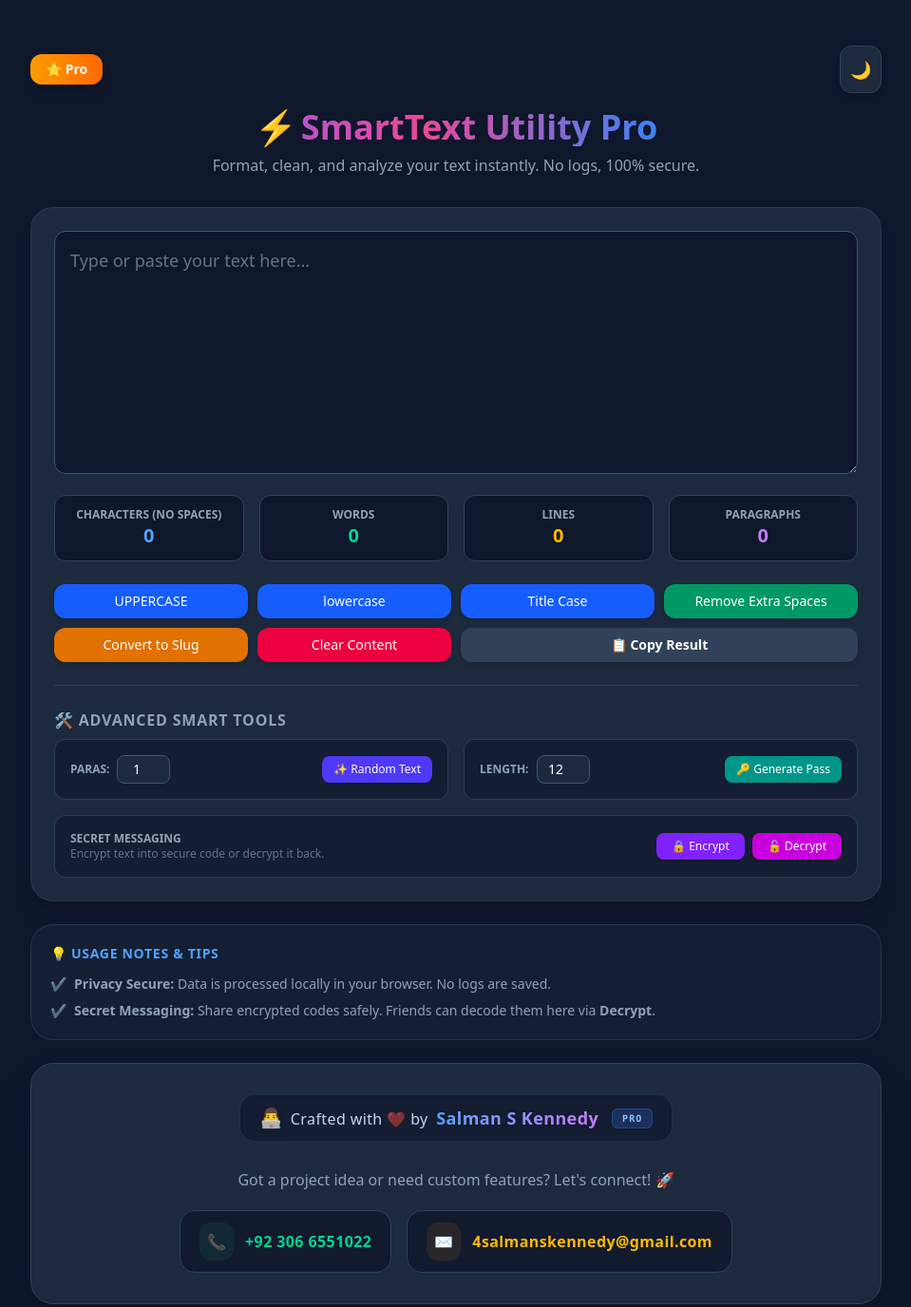
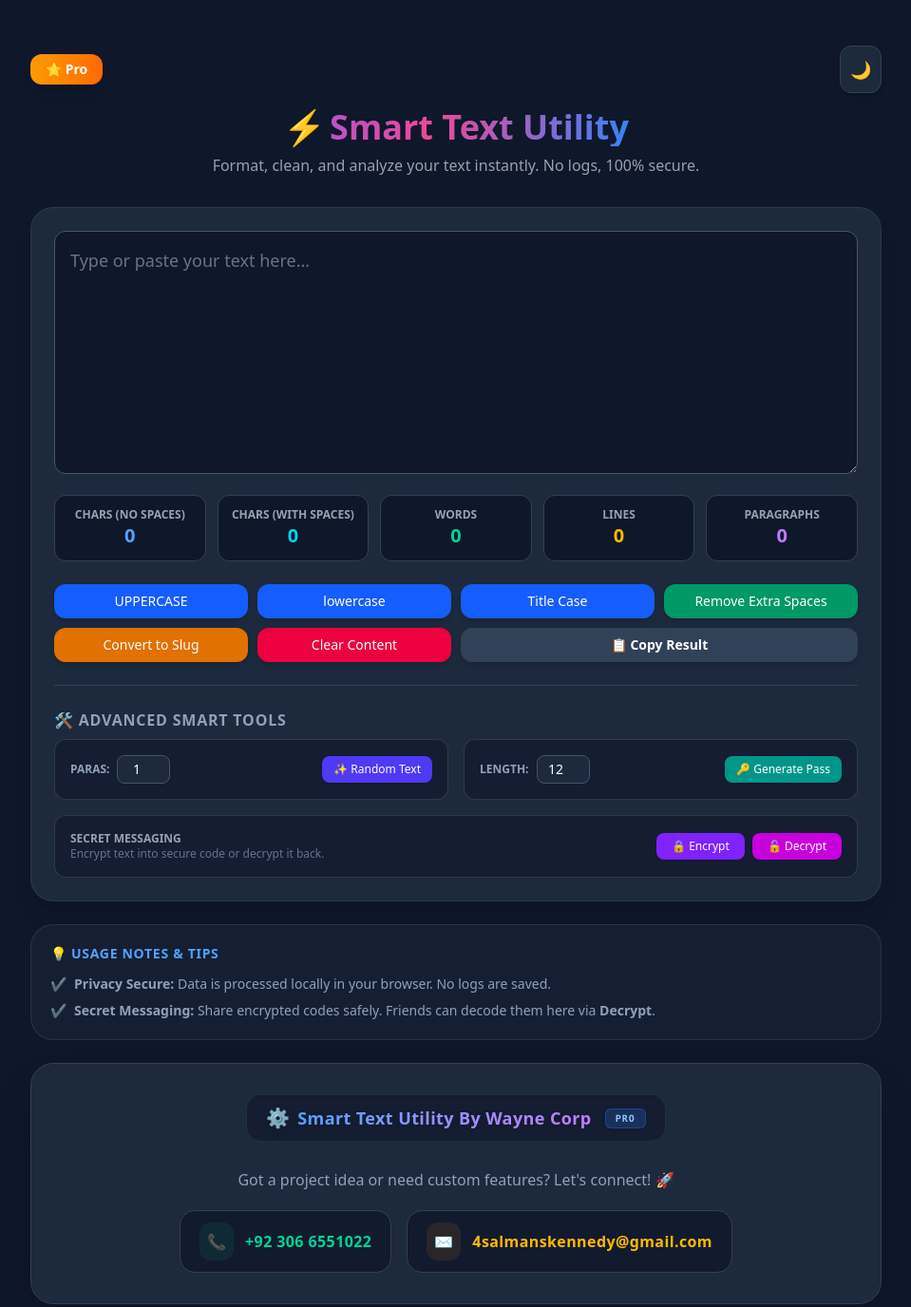
Before and after one commit to s6722191-hash/text-toolkit, a plain HTML site: page index.html in a window 1280 px wide. Shown: the whole page at 95% size, without its empty margins (160-1119 px from the left). Drawn offline with nearby package versions, Linux system fonts and the light colour scheme.

Commit message:
Update index.html

```diff
--- a/index.html
+++ b/index.html
@@ -3,20 +3,19 @@
 <head>
     <meta charset="UTF-8">
     <meta name="viewport" content="width=device-width, initial-scale=1.0">
-    <title>SmartText Tools - Free Online Text Formatter & Counter</title>
+    <title>Smart Text Utility - Free Online Text Formatter & Counter</title>
     <!-- Advanced SEO Meta Tags for Google Ranking -->
-    <meta name="description" content="SmartText Utility Pro - Ultimate free online text tool. Count words, lines, characters instantly, remove extra spaces, convert text to slug, generate secure passwords and encrypt messages locally.">
+    <meta name="description" content="Smart Text Utility - Ultimate free online text tool. Count words, lines, characters with & without spaces instantly, remove extra spaces, convert text to slug, generate secure passwords and encrypt messages locally.">
     <meta name="keywords" content="word counter online, text formatter, remove extra spaces, title case converter, strong password generator, secret messaging tool, smart text utility, free text counters">
     <meta name="robots" content="index, follow">
-    <meta name="author" content="Salman S Kennedy">
+    <meta name="author" content="Wayne Corp">
 
-    <!-- Open Graph (OG) Meta Tags for Social Media (WhatsApp, FB, etc.) -->
+    <!-- Open Graph (OG) Meta Tags for Social Media -->
     <meta property="og:type" content="website">
-    <meta property="og:title" content="⚡ SmartText Utility Pro - Format, Clean & Analyze Text Instantly">
+    <meta property="og:title" content="⚡ Smart Text Utility - Format, Clean & Analyze Text Instantly">
     <meta property="og:description" content="Free secure text utility tool to count words, format text cases, remove extra spaces, and encrypt secret messages. 100% private.">
-    <meta property="og:url" content="https://t-khaki.vercel.app">
-    <meta property="og:site_name" content="SmartText Utility Pro">
-
+    <meta property="og:url" content="https://text-toolkit-dk19.vercel.app">
+    <meta property="og:site_name" content="Smart Text Utility">
 
     <script src="https://cdn.jsdelivr.net/npm/@tailwindcss/browser@4"></script>
     <style>
@@ -52,7 +51,7 @@
             </div>
 
             <h1 class="text-3xl md:text-4xl font-extrabold mb-2 flex justify-center items-center gap-1">
-                <span>⚡</span><span class="animate-shimmer">SmartText Utility Pro</span>
+                <span>⚡</span><span class="animate-shimmer">Smart Text Utility</span>
             </h1>
             <p id="subHeader" class="text-gray-400 text-sm md:text-base transition-theme">Format, clean, and analyze your text instantly. No logs, 100% secure.</p>
         </header>
@@ -60,10 +59,15 @@
         <div id="mainCard" class="bg-slate-800 rounded-3xl p-5 md:p-6 shadow-xl border border-slate-700/70 mb-6 transition-theme">
             <textarea id="mainInput" class="w-full h-64 bg-slate-900 text-slate-100 p-4 rounded-xl border border-slate-600 focus:outline-none focus:ring-2 focus:ring-blue-500/50 focus:border-blue-500 resize-y placeholder-gray-500 text-lg mb-4 transition-theme" placeholder="Type or paste your text here..."></textarea>
 
-            <div class="grid grid-cols-2 sm:grid-cols-4 gap-4 mb-6 text-center">
+            <!-- Counter Stat Boxes Grid (Added Characters with Spaces) -->
+            <div class="grid grid-cols-2 sm:grid-cols-3 md:grid-cols-5 gap-3 mb-6 text-center">
                 <div id="statBox1" class="bg-slate-900 p-3 rounded-xl border border-slate-700 transition-theme">
-                    <span class="block text-xs uppercase text-gray-400 font-semibold">Characters (No Spaces)</span>
+                    <span class="block text-xs uppercase text-gray-400 font-semibold">Chars (No Spaces)</span>
                     <span id="charCount" class="text-xl font-bold text-blue-400">0</span>
+                </div>
+                <div id="statBox5" class="bg-slate-900 p-3 rounded-xl border border-slate-700 transition-theme">
+                    <span class="block text-xs uppercase text-gray-400 font-semibold">Chars (With Spaces)</span>
+                    <span id="charWithSpacesCount" class="text-xl font-bold text-cyan-400">0</span>
                 </div>
                 <div id="statBox2" class="bg-slate-900 p-3 rounded-xl border border-slate-700 transition-theme">
                     <span class="block text-xs uppercase text-gray-400 font-semibold">Words</span>
@@ -73,7 +77,7 @@
                     <span class="block text-xs uppercase text-gray-400 font-semibold">Lines</span>
                     <span id="lineCount" class="text-xl font-bold text-amber-400">0</span>
                 </div>
-                <div id="statBox4" class="bg-slate-900 p-3 rounded-xl border border-slate-700 transition-theme">
+                <div id="statBox4" class="bg-slate-900 p-3 rounded-xl border border-slate-700 transition-theme col-span-2 sm:col-span-1">
                     <span class="block text-xs uppercase text-gray-400 font-semibold">Paragraphs</span>
                     <span id="paraCount" class="text-xl font-bold text-purple-400">0</span>
                 </div>
@@ -147,18 +151,18 @@
             </ul>
         </div>
 
+        <!-- Developer Professional Footer (Updated Branding) -->
         <footer id="footerSection" class="bg-slate-800 border border-slate-700 rounded-3xl p-6 md:p-8 text-center transition-theme mb-8 shadow-2xl relative overflow-hidden group">
 
             <div class="absolute inset-0 bg-gradient-to-t from-blue-500/5 to-transparent opacity-0 group-hover:opacity-100 transition-opacity duration-700 pointer-events-none"></div>
 
             <div class="relative z-10">
                 <div class="inline-flex items-center gap-2 mb-5 bg-slate-900/60 shadow-inner px-5 py-2.5 rounded-2xl border border-slate-700/50">
-                    <span class="text-xl drop-shadow-md">👨‍💻</span>
+                    <span class="text-xl drop-shadow-md">⚙️</span>
                     <p id="devTitle" class="text-sm md:text-base font-medium text-slate-300 tracking-wide">
-                        Crafted with <span class="text-rose-500 animate-pulse">❤️</span> by
-                        <span class="text-transparent bg-clip-text bg-gradient-to-r from-blue-400 to-purple-400 font-extrabold text-base md:text-lg ml-1 drop-shadow-sm">Salman S Kennedy</span>
+                        <span class="text-transparent bg-clip-text bg-gradient-to-r from-blue-400 to-purple-400 font-extrabold text-base md:text-lg drop-shadow-sm">Smart Text Utility By Wayne Corp</span>
                     </p>
-                    <span class="text-[10px] ml-1.5 px-2.5 py-0.5 bg-blue-500/20 text-blue-300 rounded-md font-mono border border-blue-500/30 font-bold tracking-widest uppercase shadow-sm">Pro</span>
+                    <span class="text-[10px] ml-1.5 px-2.5 py-0.5 bg-blue-500/20 text-blue-300 rounded-md font-mono border border-blue-500/30 font-bold tracking-widest uppercase shadow-sm">PRO</span>
                 </div>
 
                 <div class="flex flex-col gap-5 items-center mt-2">
@@ -191,7 +195,7 @@
             <button onclick="closeProModal()" class="absolute top-4 right-4 text-gray-400 hover:text-white font-bold text-lg cursor-pointer">&times;</button>
 
             <div class="w-12 h-12 bg-amber-500/10 rounded-2xl flex items-center justify-center text-2xl mx-auto mb-4">⭐</div>
-            <h3 id="modalHead" class="text-xl font-extrabold text-white mb-2">SmartText Premium Tools</h3>
+            <h3 id="modalHead" class="text-xl font-extrabold text-white mb-2">Smart Text Premium Tools</h3>
             <p id="modalSub" class="text-xs text-gray-400 mb-6">Unlock powerful advanced mechanics to speed up your daily workflows.</p>
 
             <div class="space-y-3 text-left mb-6 text-xs md:text-sm">
@@ -217,19 +221,22 @@
         textarea.addEventListener('input', () => {
             const text = textarea.value;
 
-            // Counts characters excluding all types of spaces
+            // 1. Characters (No Spaces)
             const noSpacesText = text.replace(/\s/g, '');
             document.getElementById('charCount').textContent = noSpacesText.length;
 
-            // Word Count
+            // 2. Characters (With Spaces)
+            document.getElementById('charWithSpacesCount').textContent = text.length;
+
+            // 3. Word Count
             const words = text.trim().split(/\s+/).filter(word => word.length > 0);
             document.getElementById('wordCount').textContent = words.length;
 
-            // Line Count
+            // 4. Line Count
             const lines = text.split('\n').filter(line => line.length > 0);
             document.getElementById('lineCount').textContent = text.length > 0 ? lines.length : 0;
 
-            // Paragraph Count
+            // 5. Paragraph Count
             const paras = text.split(/\n\s*\n/).filter(p => p.trim().length > 0);
             document.getElementById('paraCount').textContent = text.length > 0 ? paras.length : 0;
         });
@@ -371,7 +378,7 @@
             const modalHead = document.getElementById('modalHead');
             const modalSub = document.getElementById('modalSub');
 
-            const statBoxes = [1, 2, 3, 4].map(id => document.getElementById(`statBox${id}`));
+            const statBoxes = [1, 2, 3, 4, 5].map(id => document.getElementById(`statBox${id}`));
             const utilBoxes = [1, 2, 3].map(id => document.getElementById(`utilBox${id}`));
             const modalItems = [1, 2, 3].map(id => document.getElementById(`mItem${id}`));
 
```
